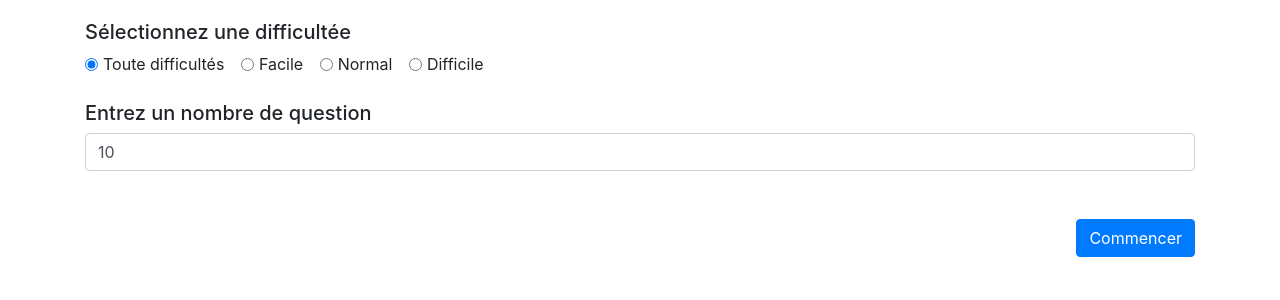
After one commit to Daniel-Ovejero/QuizzJam, a PHP site: page /gamemode.php in a window 1280 px wide. The commit adds this page. Shown: the top 300 px of the page. Run offline with PHP 8.4, Linux system fonts and the light colour scheme; some libraries are stand-ins or nearby versions.

Commit message:
Page selection paramètre de jeu

```diff
--- a/assets/css/style.css
+++ b/assets/css/style.css
@@ -0,0 +1,4 @@
+.categBlock {
+    border: solid black 2px;
+    height: 75px;
+}
--- a/assets/js/api.js
+++ b/assets/js/api.js
@@ -1,5 +1,21 @@
-fetch('https://opentdb.com/api.php?amount=10').then(function(response) {
-    response.text().then(function(text) {
-        let response = JSON.parse(text);
+const categBlock = document.getElementById('categBlock');
+
+fetch('https://opentdb.com/api_category.php').then((response) => {
+    response.json().then((jsonObject) => {
+        let categories = jsonObject.trivia_categories;
+
+        for (key in categories) {
+            let category = categories[key];
+
+            categBlock.innerHTML += `<div id="${category.id}" class="col-md-3 categBlock"><p>${category.name}</p></div>`;
+        }
     });
 });
+
+categBlock.addEventListener('click', (event) => {
+    let child = event.target
+    let categ = document.getElementById(child.id);
+
+    document.getElementById('result').innerText = categ.textContent;
+
+})
--- /dev/null
+++ b/gamemode.php
@@ -0,0 +1,48 @@
+<!doctype html>
+<html lang="en">
+<head>
+    <meta charset="UTF-8">
+    <link rel="stylesheet" href="https://maxcdn.bootstrapcdn.com/bootstrap/4.0.0/css/bootstrap.min.css" integrity="sha384-Gn5384xqQ1aoWXA+058RXPxPg6fy4IWvTNh0E263XmFcJlSAwiGgFAW/dAiS6JXm" crossorigin="anonymous">
+    <link rel="stylesheet" href="./assets/css/style.css">
+    <title>QuizzJam</title>
+</head>
+<body>
+    <section
+        <div id="categBlock" class="row" style="margin: 10px;"></div>
+    </section>
+
+    <section>
+        <div class="container">
+            <h5>Sélectionnez une difficultée</h5>
+            <div class="form-check form-check-inline">
+                <input class="form-check-input" type="radio" name="difficulty" id="all" value="" checked="">
+                <label class="form-check-label" for="all">Toute difficultés</label>
+            </div>
+            <div class="form-check form-check-inline">
+                <input class="form-check-input" type="radio" name="difficulty" id="easy" value="easy">
+                <label class="form-check-label" for="easy">Facile</label>
+            </div>
+            <div class="form-check form-check-inline">
+                <input class="form-check-input" type="radio" name="difficulty" id="medium" value="medium">
+                <label class="form-check-label" for="medium">Normal</label>
+            </div>
+            <div class="form-check form-check-inline">
+                <input class="form-check-input" type="radio" name="difficulty" id="hard" value="hard">
+                <label class="form-check-label" for="hard">Difficile</label>
+            </div>
+            <br><br>
+            <h5>Entrez un nombre de question</h5>
+            <input type="number" name="nbQuestion" id="nbQuestion" class="form-control" min="1" max="50" value="10">
+            <br><br>
+            <div class="text-right">
+                <button class="btn btn-primary" type="submit">Commencer</button>
+            </div>
+        </div>
+    </section>
+
+    <script src="https://code.jquery.com/jquery-3.2.1.slim.min.js" integrity="sha384-KJ3o2DKtIkvYIK3UENzmM7KCkRr/rE9/Qpg6aAZGJwFDMVNA/GpGFF93hXpG5KkN" crossorigin="anonymous"></script>
+    <script src="https://cdnjs.cloudflare.com/ajax/libs/popper.js/1.12.9/umd/popper.min.js" integrity="sha384-ApNbgh9B+Y1QKtv3Rn7W3mgPxhU9K/ScQsAP7hUibX39j7fakFPskvXusvfa0b4Q" crossorigin="anonymous"></script>
+    <script src="https://maxcdn.bootstrapcdn.com/bootstrap/4.0.0/js/bootstrap.min.js" integrity="sha384-JZR6Spejh4U02d8jOt6vLEHfe/JQGiRRSQQxSfFWpi1MquVdAyjUar5+76PVCmYl" crossorigin="anonymous"></script>
+    <script src="./assets/js/api.js"></script>
+</body>
+</html>
--- a/index.php
+++ b/index.php
@@ -28,4 +28,4 @@
 <script src="https://maxcdn.bootstrapcdn.com/bootstrap/4.0.0/js/bootstrap.min.js" integrity="sha384-JZR6Spejh4U02d8jOt6vLEHfe/JQGiRRSQQxSfFWpi1MquVdAyjUar5+76PVCmYl" crossorigin="anonymous"></script>
 <script src="./assets/js/api.js"></script>
 </body>
-</html><?php
+</html>
```
